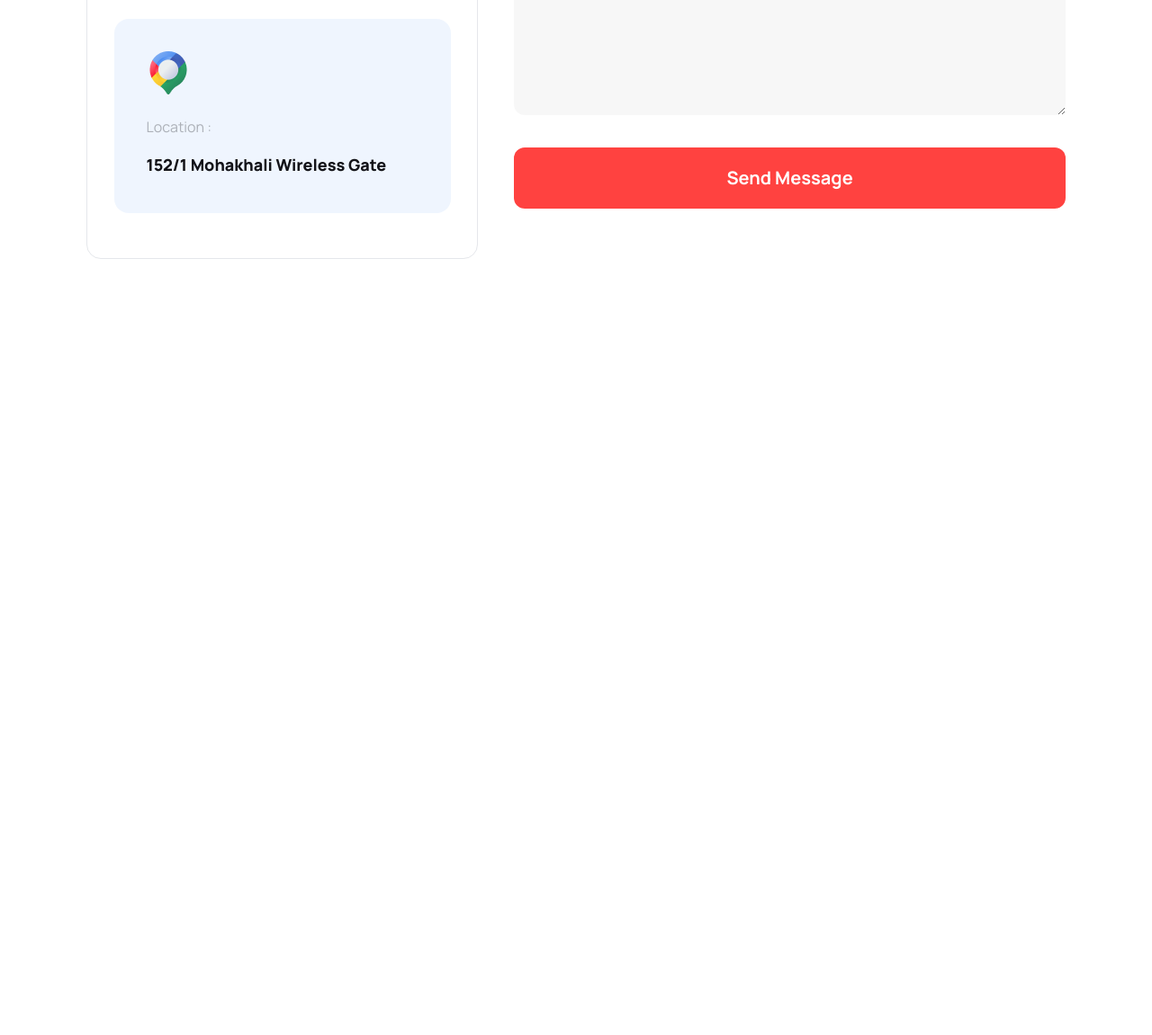
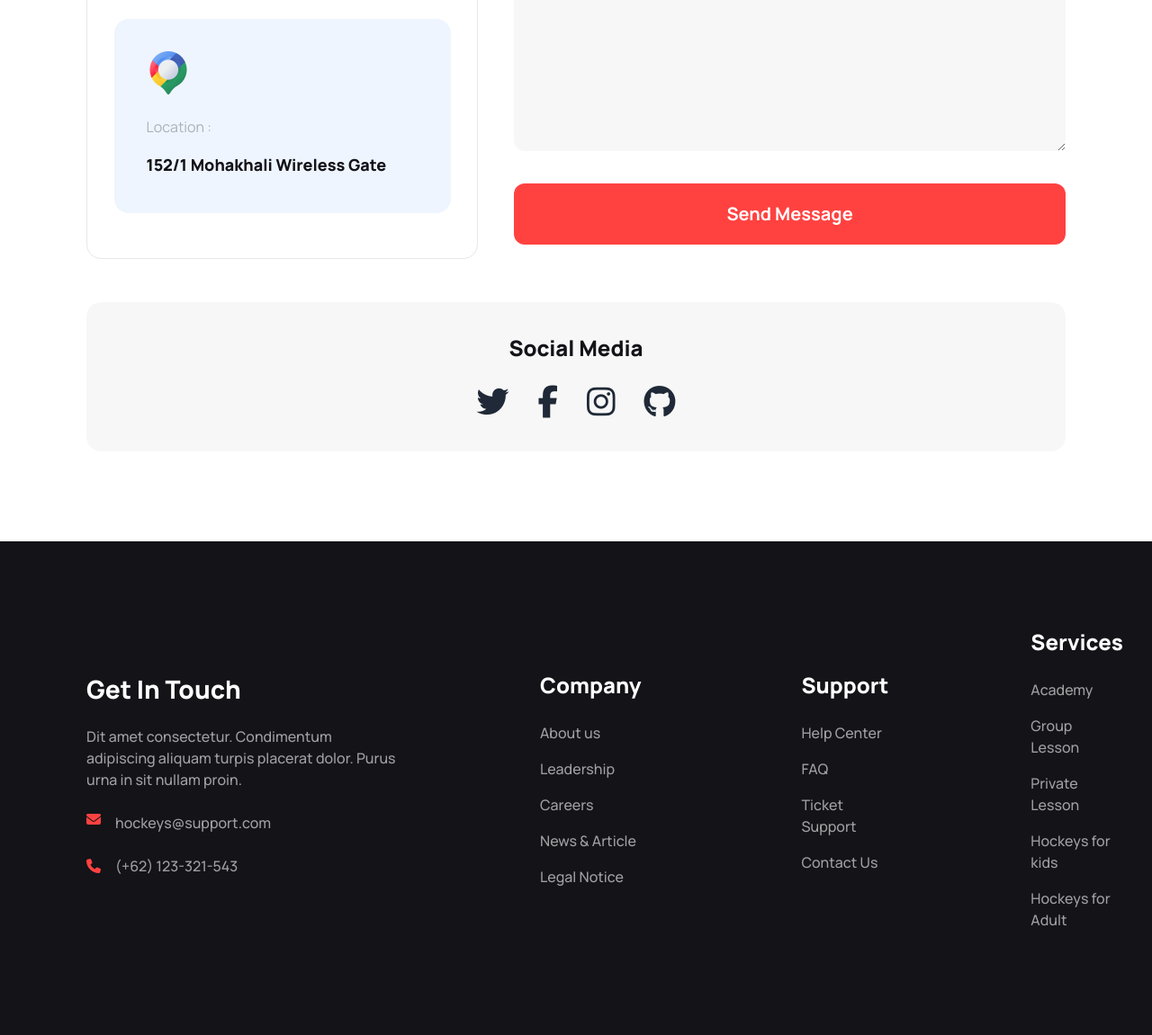
Before and after one commit to DeveloperImran1/assignment-03, a plain HTML site: page index.html in a window 1280 px wide. Shown: the part 5104-6255 px from the top of the page at 90% size. Before the commit the page ends 5392 px from the top, so only its background shows below. Drawn offline with nearby package versions, Linux system fonts and the light colour scheme.

Commit message:
all section added

```diff
--- a/index.html
+++ b/index.html
@@ -522,7 +522,7 @@
                 </div>
 
                 <div class="w-full">
-                    <div class="grid grid-cols-2 grid-rows-14 gap-6">
+                    <div class="grid grid-cols-1 lg:grid-cols-2  lg:grid-rows-14 gap-6">
                         <div>
                             <h3 class="text-xl font-medium text-[#131318] mb-4 ">Your Name</h3>
                             <input type="text" placeholder="Your Name" class="input input-bordered w-full border-none bg-[#13131808] rounded-xl h-16 " />
@@ -539,7 +539,7 @@
                             <h3  class="text-xl font-medium text-[#131318] mb-4 ">Phone Number </h3>
                             <input type="number" placeholder="Phone Number" class="input input-bordered w-full border-none bg-[#13131808] rounded-xl h-16" />
                         </div>
-                        <div class="col-span-2 row-span-12 h-[330px]">
+                        <div class=" lg:col-span-2 row-span-12 h-[370px]">
                             <h3  class="text-xl font-medium text-[#131318] mb-4 ">Message </h3>
                             <textarea placeholder="Type your Message" class="textarea textarea-bordered textarea-sm w-full h-full border-none bg-[#13131808] text-lg rounded-xl " ></textarea>
 
@@ -552,11 +552,75 @@
                 </div>
             </div>
 
+            <div class="flex flex-col justify-center items-center mt-12 gap-6 rounded-2xl bg-[#13131808] py-[35px]">
+                <h3 class="text-2xl font-extrabold text-[#131318]">Social Media</h3>
+                <div class="flex gap-8">
+                    <a href="#"><i class="fa-brands fa-twitter text-4xl"></i></a>
+                    <a href="#"><i class="fa-brands fa-facebook-f text-4xl"></i></a>
+                    <a href="#"><i class="fa-brands fa-instagram text-4xl"></i></a>
+                   <a href="#"> <i class="fa-brands fa-github text-4xl"></i></a>
+                </div>
+            </div>
         </section>
     </main>
-    <footer>
+    <footer class="bg-[#131318] mt-[100px]">
+        <div class="max-w-[90%] lg:max-w-[85%] mx-auto text-[#FFFFFF99] text-base font-medium flex flex-col lg:flex-row items-center text-center lg:text-start justify-between py-[100px] gap-[60px] lg:gap-[158px] ">
+            <div class=" ">
+                <h4 class="text-[28px] text-[#FFFFFF] font-extrabold mb-[29px] ">Get In Touch</h4>
+                <p class="mb-6 w-[346px]">Dit amet consectetur. Condimentum  adipiscing aliquam turpis placerat dolor. Purus urna in sit nullam proin. </p>
+                <div class="mb-6 flex items-center lg:items-start justify-center lg:justify-start  gap-4 cursor-pointer">
+                    <i class="fa-solid fa-envelope text-[#FF4240]"></i>
+                    <p>hockeys@support.com</p>
+                </div>
+                <div class="mb-6 flex items-center gap-4 justify-center lg:justify-start cursor-pointer">
+                    <i class="fa-solid fa-phone text-[#FF4240]"></i>
+                    (+62) 123-321-543
+                </div>
+            </div>
+            <div class="flex justify-between gap-[90px] lg:gap-[178px]">
+                <div class=" cursor-pointer">
+                    <h4 class="text-[24px] text-[#FFFFFF] font-extrabold mb-[29px] ">Company</h4>
+                    <p class="mb-4"> </p>
+                    <p class="mb-4">About us </p>
+                    <p class="mb-4">Leadership </p>
+                    <p class="mb-4">Careers </p>
+                    <p class="mb-4">News & Article </p>
+                    <p class="mb-4">Legal Notice </p>
+                </div>
+                <div class=" cursor-pointer">
+                    <h4 class="text-[24px] text-[#FFFFFF] font-extrabold mb-[29px] ">Support</h4>
+                    <p class="mb-4">Help Center </p>
+                    <p class="mb-4">FAQ </p>
+                    <p class="mb-4">Ticket Support</p>
+                    <p class="mb-4">Contact Us </p>
+                </div>
+            </div>
+            <div class=" cursor-pointer">
+                <h4 class="text-[24px] text-[#FFFFFF] font-extrabold mb-[29px] ">Services</h4>
+                <p class="mb-4">Academy </p>
+                <p class="mb-4">Group Lesson</p>
+                <p class="mb-4">Private Lesson </p>
+                <p class="mb-4">Hockeys for kids </p>
+                <p class="mb-4">Hockeys for Adult </p>
+            </div>
 
+
+        </div>
     </footer>
 </body>
 
 </html>
+
+<!-- <footer class="footer p-10 bg-neutral text-neutral-content">
+
+
+
+
+
+
+
+
+
+
+
+  </footer> -->
```
